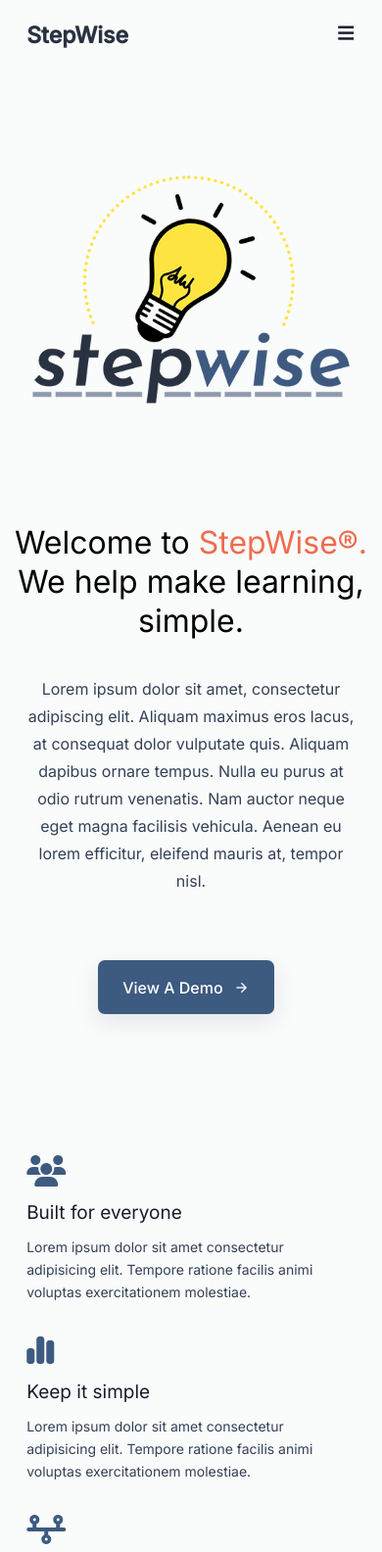
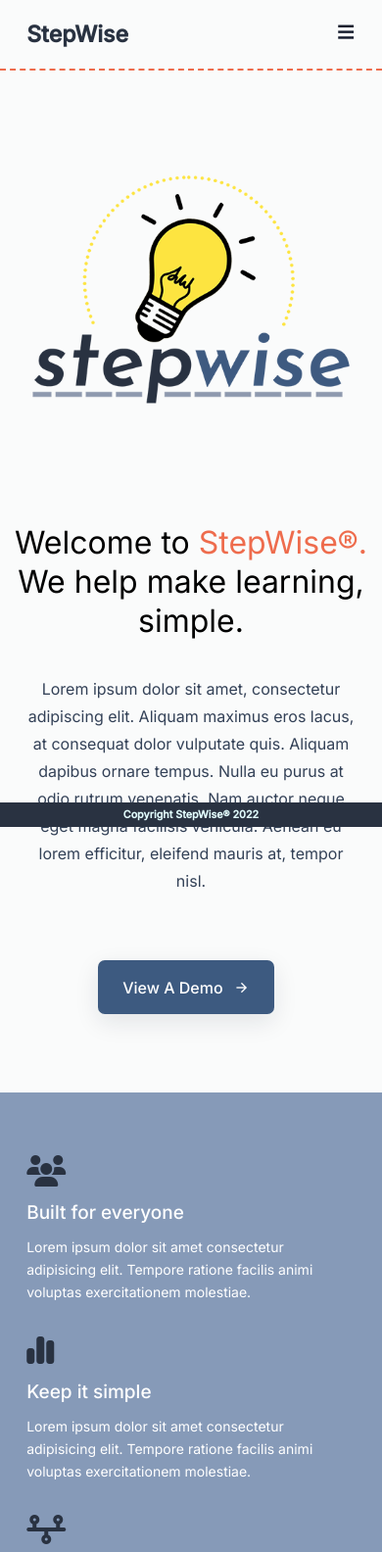
Before and after one commit to biginsumeria/StepWise-Learning-Platform, a plain HTML site: page index.html in a window 390 px wide. Shown: the top 1584 px of the page at 98% size. Drawn offline with nearby package versions, Linux system fonts and the light colour scheme.

Commit message:
Added About page with no content. Changed nav bar

```diff
--- /dev/null
+++ b/about/style.css
@@ -0,0 +1,198 @@
+@import url("https://fonts.googleapis.com/css2?family=Inter:wght@400;500&display=swap");
+
+* {
+    margin: 0;
+    padding: 0;
+    box-sizing: border-box;
+    font-family: "Inter", sans-serif;
+}
+
+*, *::before, *::after {
+    box-sizing: border-box;
+}
+
+:root {
+    --primary-color: #293241;
+    --link-color: #3d5a80;
+    --btn-hover-color: #e0fbfc;
+    --lg-heading: #161c2d;
+    --text-content: #869ab8;
+    --link-hover: #ee6c4d;
+    --fixed-header-height: 4.5rem;
+}
+
+body {
+    width: 100%;
+    height: 100vh;
+    overflow-x: hidden;
+    background-color: #fafbfb;
+}
+
+.body_container {
+    display: flex;
+    flex-direction: column;
+    height: 100vh;
+}
+
+ul li {
+    list-style-type: none;
+}
+
+a {
+    text-decoration: none;
+}
+
+button {
+    background-color: transparent;
+    border: none;
+    outline: none;
+    cursor: pointer;
+}
+
+/* Container */
+
+.container {
+    width: 100%;
+}
+
+@media screen and (min-width: 1040px) {
+    .container {
+        width: 1040px;
+        margin: 0 auto;
+    }
+}
+
+/* header */
+
+.header {
+    height: var(--fixed-header-height);
+    padding: 0 1.7rem;
+    flex-shrink: 0;
+}
+
+.header_container {
+    height: var(--fixed-header-height);
+    padding: 0 1.7rem;
+    flex-shrink: 0;
+    border-bottom: 2px dashed #ee6c4d
+}
+
+/* nav */
+
+.nav {
+    width: 100%;
+    height: 100%;
+    display: flex;
+    align-items: center;
+    justify-content: space-between;
+}
+
+/* logo */
+
+.logo h2 {
+    font-size: 28px;
+    color: var(--primary-color);
+}
+
+/* nav menu */
+
+.nav_menu_list {
+    display: flex;
+    align-items: center;
+}
+
+.nav_menu_list .nav_menu_item {
+    margin: 0.2rem;
+}
+
+.nav_menu_item .nav_menu_link {
+    font-size: 16.5px;
+    line-height: 27px;
+    color: var(--link-color);
+    font-weight: bold;
+    margin: 10px;
+}
+
+.nav_menu_link:hover {
+    color: var(--link-hover);
+}
+
+.toggle_btn {
+    font-size: 20px;
+    font-weight: 600;
+    color: var(--lg-heading);
+    z-index: 4;
+}
+
+.nav_menu, .close_btn {
+    display: none;
+}
+
+.show {
+    right: 3% !important;
+}
+/* media queries */
+
+@media screen and (min-width: 768px) {
+    .toggle_btn {
+        display: none;
+    }
+    .nav_menu {
+        display: block;
+    }
+
+
+}
+
+@media screen and (max-width: 768px) {
+    .logo h2 {
+        font-size: 23px;
+    }
+
+    .nav_menu {
+        position: fixed;
+        width: 93%;
+        height: 100%;
+        display: block;
+        top: 2.5%;
+        right: -100%;
+        background-color: #fff;
+        padding: 3rem;
+        border-radius: 10px;
+        box-shadow: 0 0.5rem 1.5rem rgba(22,28,45,0.1);
+        z-index: 50;
+        transition: 0.4s;
+    }
+
+    .nav_menu_list {
+        flex-direction: column;
+        align-items: flex-end;
+        margin-top: 4rem;
+    }
+
+    .nav_menu_list .nav_menu_item {
+        margin: 1rem 0;
+    }
+
+    .nav_menu_item .nav_menu_link {
+        font-size: 18px;
+    }
+
+    .close_btn {
+        display: block;
+        float: right;
+    }
+
+}
+footer {
+    height: 25px;
+    display: flex;
+    position: fixed;
+    left: 0;
+    bottom: 0;
+    width: 100%;
+    background: var(--primary-color);
+    color: var(--btn-hover-color);
+    align-items: center;
+    justify-content: center;
+}
--- a/index.html
+++ b/index.html
@@ -11,8 +11,9 @@
     <title>StepWise® Learning Platform</title>
 </head>
 <body>
+   <div class="body_container">
     <!-- Header -->
-    <header class="container header">
+    <header class="header_container">
         <nav class="nav">
             <div class="logo">
                 <h2>StepWise</h2>
@@ -24,7 +25,7 @@
                 </button>
                 <ul class="nav_menu_list">
                     <li class="nav_menu_item">
-                        <a href="#" class="nav_menu_link">About</a>
+                        <a href="about/about.html" class="nav_menu_link">About</a>
                     </li>
                     <li class="nav_menu_item">
                         <a href="#" class="nav_menu_link">The Idea</a>
@@ -66,7 +67,7 @@
     </div>
 </section>
 <!-- Idea Section -->
-<section class="wrapper">
+<section class="wrapper" id="idea_wrapper">
     <div class="container">
         <div class="grid-cols-3">
             <div class="grid-col-item">
@@ -104,9 +105,10 @@
         </div>
     </div>
 </section>
-<footer></footer>
+<footer><h6>Copyright StepWise® 2022</h6></footer>
     <script src="https://unpkg.com/aos@2.3.1/dist/aos.js"></script>
     <script src="https://cdnjs.cloudflare.com/ajax/libs/gsap/3.8.0/gsap.min.js"></script>
     <script src="./script.js"></script>
+</div>
 </body>
 </html>
--- a/style.css
+++ b/style.css
@@ -26,6 +26,12 @@ body {
     height: 100vh;
     overflow-x: hidden;
     background-color: #fafbfb;
+}
+
+.body_container {
+    display: flex;
+    flex-direction: column;
+    height: 100vh;
 }
 
 ul li {
@@ -61,6 +67,14 @@ button {
 .header {
     height: var(--fixed-header-height);
     padding: 0 1.7rem;
+    flex-shrink: 0;
+}
+
+.header_container {
+    height: var(--fixed-header-height);
+    padding: 0 1.7rem;
+    flex-shrink: 0;
+    border-bottom: 2px dashed #ee6c4d
 }
 
 /* nav */
@@ -117,6 +131,7 @@ button {
 .show {
     right: 3% !important;
 }
+
 /* media queries */
 
 @media screen and (min-width: 768px) {
@@ -384,6 +399,11 @@ button {
 
     /* Idea Section */
 
+    #idea_wrapper {
+        background-color: #869ab8;
+        padding-bottom: 150px;
+    }
+
     .grid-cols-3 {
         width: 100%;
         height: 100%;
@@ -406,7 +426,7 @@ button {
     .icon i {
         width: 30px;
         height: 30px;
-        color: var(--link-color);
+        color: var(--primary-color);
     }
 
     .featured_info {
@@ -418,7 +438,8 @@ button {
         display: block;
         font-size: 21px;
         line-height: 33px;
-        color: var(--lg-heading);
+        color: white;
+        font-weight: 500;
     }
 
     .featured_info p {
@@ -426,17 +447,22 @@ button {
         width: 100%;
         margin-top: 7px;
         font-weight: 400;
-        color: #334157;
+        color: white;
         line-height: 25px;
         font-size: 15.5px;
     }
 
     footer {
+        height: 25px;
+        display: flex;
+        position: fixed;
+        left: 0;
+        bottom: 0;
         width: 100%;
-        background-color: var(--primary-color);
-        height: 12px;
-        margin-top: 3.5rem;
-        position: fixed;
+        background: var(--primary-color);
+        color: var(--btn-hover-color);
+        align-items: center;
+        justify-content: center;
     }
 
 @media screen and (max-width: 768px) {
```
Also changed, not shown: about/about.html (added, +46 -0 lines), about/script.js (added, +15 -0 lines).
